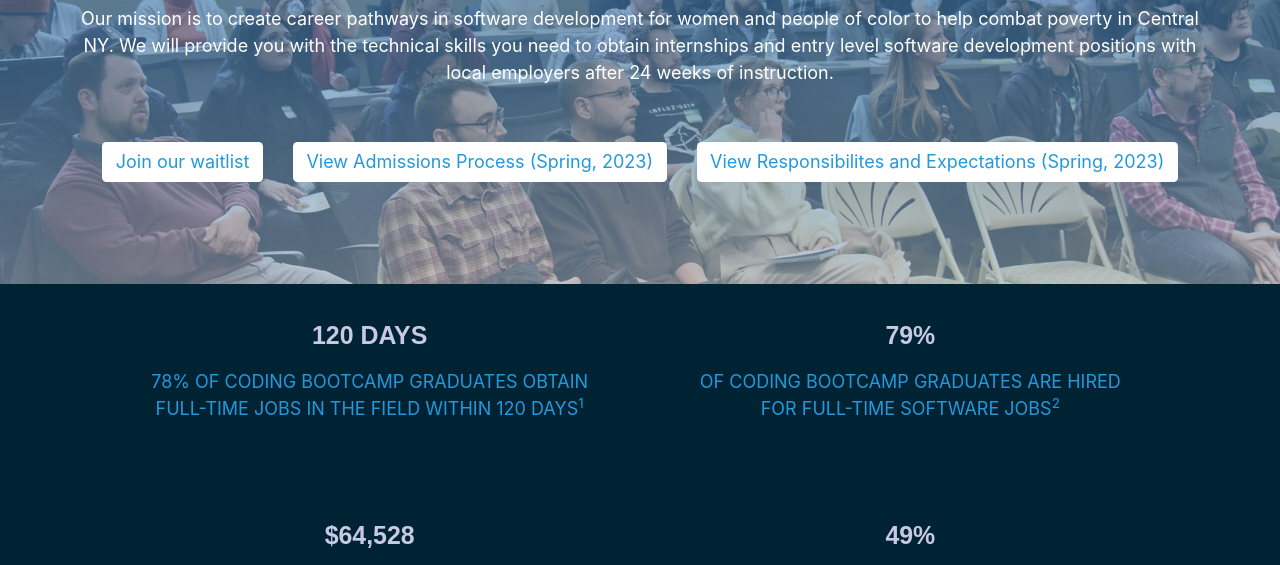
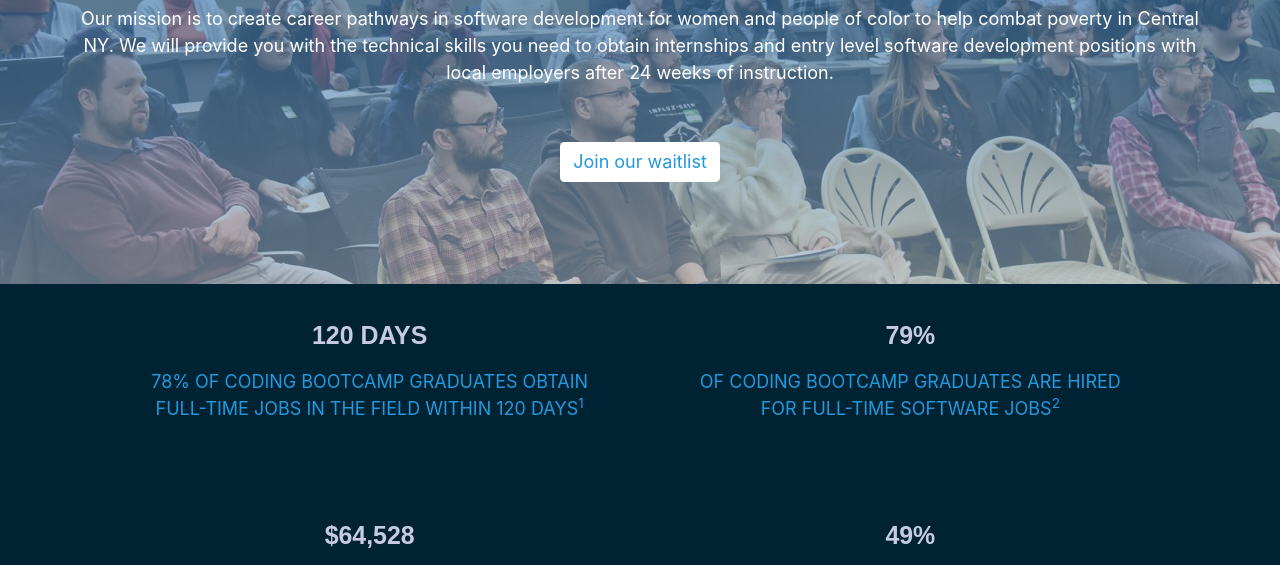
Before and after one commit to hackupstate/careersincode-website-gatsby, a Gatsby site: page /students in a window 1280 px wide. Shown: the part 226-791 px from the top of the page. Built offline with nearby package versions, Linux system fonts and the light colour scheme; Gatsby itself is replaced by a stand-in of ours; a web font is replaced by a local one.

Commit message:
remove admissions buttons from student page

```diff
--- a/src/pages/students.js
+++ b/src/pages/students.js
@@ -86,7 +86,7 @@ const ProspectivePage = () => (
 					btnText={"Join our waitlist"}
 				/>
 
-				<JumboButton
+				{/* <JumboButton
 					btnLink={
 						"https://docs.google.com/document/d/11c45MxZgj3UylTrd7CapBS33BKjxCqeG6KQLd8pi-DE/edit?usp=sharing"
 					}
@@ -97,7 +97,7 @@ const ProspectivePage = () => (
 						"https://docs.google.com/document/d/1I0E3E6Y7LYSacdF_i9riQG_hyeATGzd4t4inu1gAQmU/edit?usp=sharing"
 					}
 					btnText={"View Responsibilites and Expectations (Spring, 2023)"}
-				/>
+				/> */}
 
 				{/* <JumboButton
           btnLink={"/admissions/arpa/Careers in Code - Student Admissions Process - ARPA.pdf"}
```
